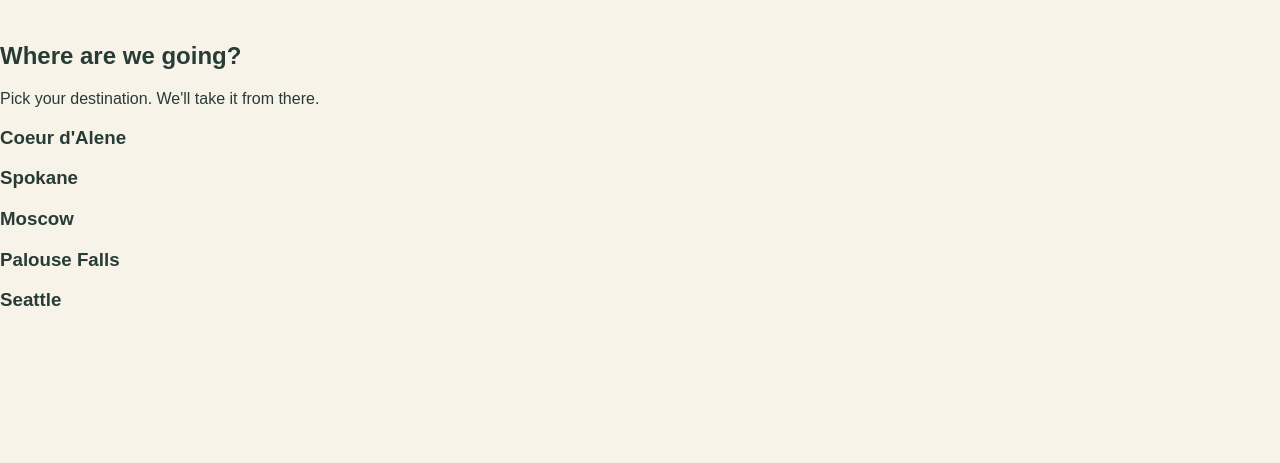
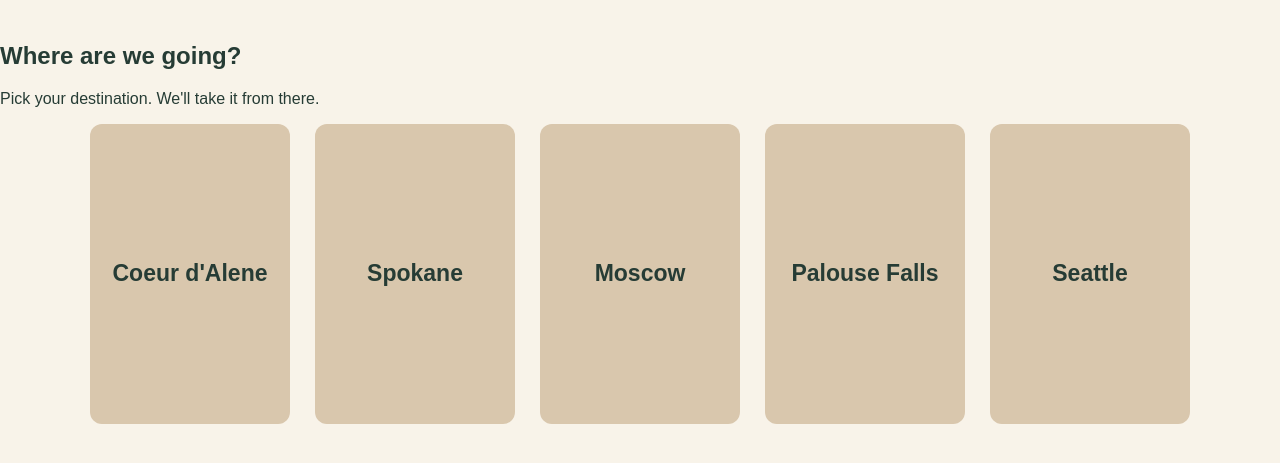
Before and after one commit to anushkaramwani07/The-Perfect-Trip, a plain HTML site: page plan.html in a window 1280 px wide. Shown: the part 65-528 px from the top of the page. Drawn offline with Linux system fonts and the light colour scheme.

Commit message:
added more css

```diff
--- a/trip.css
+++ b/trip.css
@@ -73,3 +73,42 @@ nav a {
     background-color: #42685A;
     transform: scale(1.05);
 }
+
+
+.destination h2{
+    font-size: 36px;
+    margin-bottom: 10px;
+}
+
+.destination p{
+    font-size: 18px;
+    margin-bottom: 40px;
+}
+
+.destination-container {
+    display: flex;
+    justify-content: center;
+    flex-wrap: wrap;
+    gap: 25px;
+}
+
+.destination-card {
+    width: 200px;
+    height: 300px;
+    background-color: #D9C7AD;
+    border-radius: 12px;
+    display: flex;
+    justify-content: center;
+    align-items: center;
+    transition: transform 0.3s ease;
+    cursor: pointer;
+}
+
+.destination-card:hover {
+    transform: scale(1.06);
+}
+
+.destination-card h3 {
+    font-size: 23px;
+    color: #263C35;
+}
```
